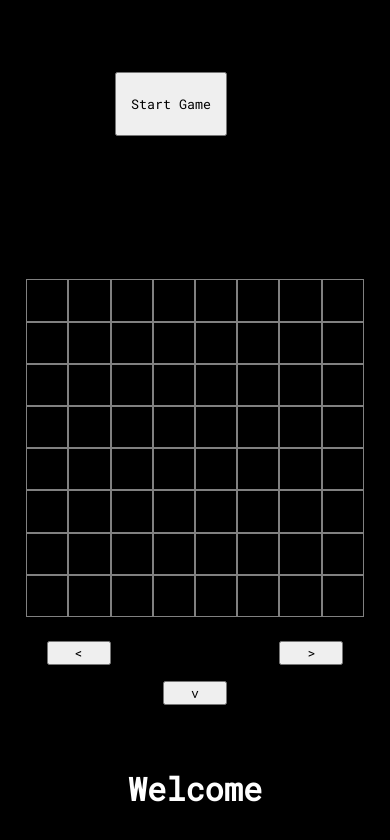
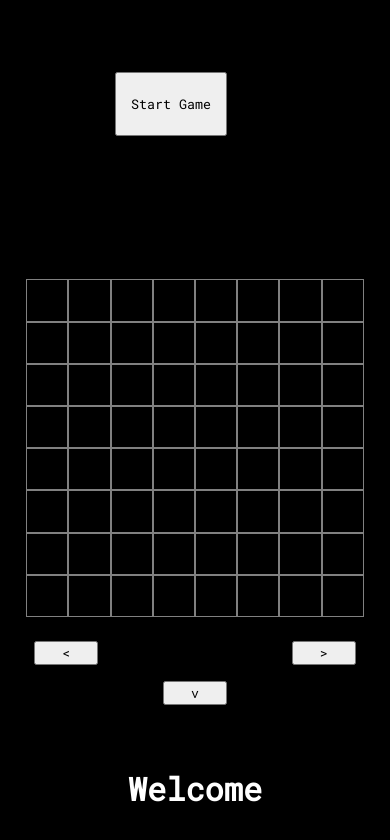
Before and after one commit to NLie2/Tetris, a plain HTML site: page index.html in a window 390 px wide. Drawn offline with Linux system fonts and the light colour scheme.

Commit message:
space out arrow controls for mobile version

```diff
--- a/index.html
+++ b/index.html
@@ -40,9 +40,11 @@
     <div class="board"></div>
 
     <div class="controls">
-      <button id="left"> &lt  </button>
-      <button id="right"> &gt </button>
-      <button id="down"> v  </button>
+      <div id="left-right">
+        <button id="left"> &lt </button>
+        <button id="right"> &gt </button>
+      </div>
+      <button id="down"> v </button>
     </div>
 
 
--- a/styles/main.css
+++ b/styles/main.css
@@ -65,20 +65,21 @@ main{
   border: none;
   width: 40vh;
   display: flex;
-  flex-wrap: wrap;
+  flex-direction: column;
   justify-content: center;
+  align-items: center;
 }
 #left, #right, #down{
   width: 4rem;
   margin: 0.5rem
 }
+#left-right{
+  display: flex;
+  width: 40vh;
+  justify-content: space-between;
+}
 
-#left{
-  margin-right: 10vh;
-}
-#right{
-  margin-left: 10vh;
-}
+
 
 
 /* PLAYER-INFO */
```
Also changed, not shown: assets/tetris_i.png (deleted), assets/tetris_j.png (deleted), assets/tetris_l.png (deleted), assets/tetris_o.png (deleted), assets/tetris_s.png (deleted), assets/tetris_t.png (deleted), assets/tetris_z.png (deleted).
